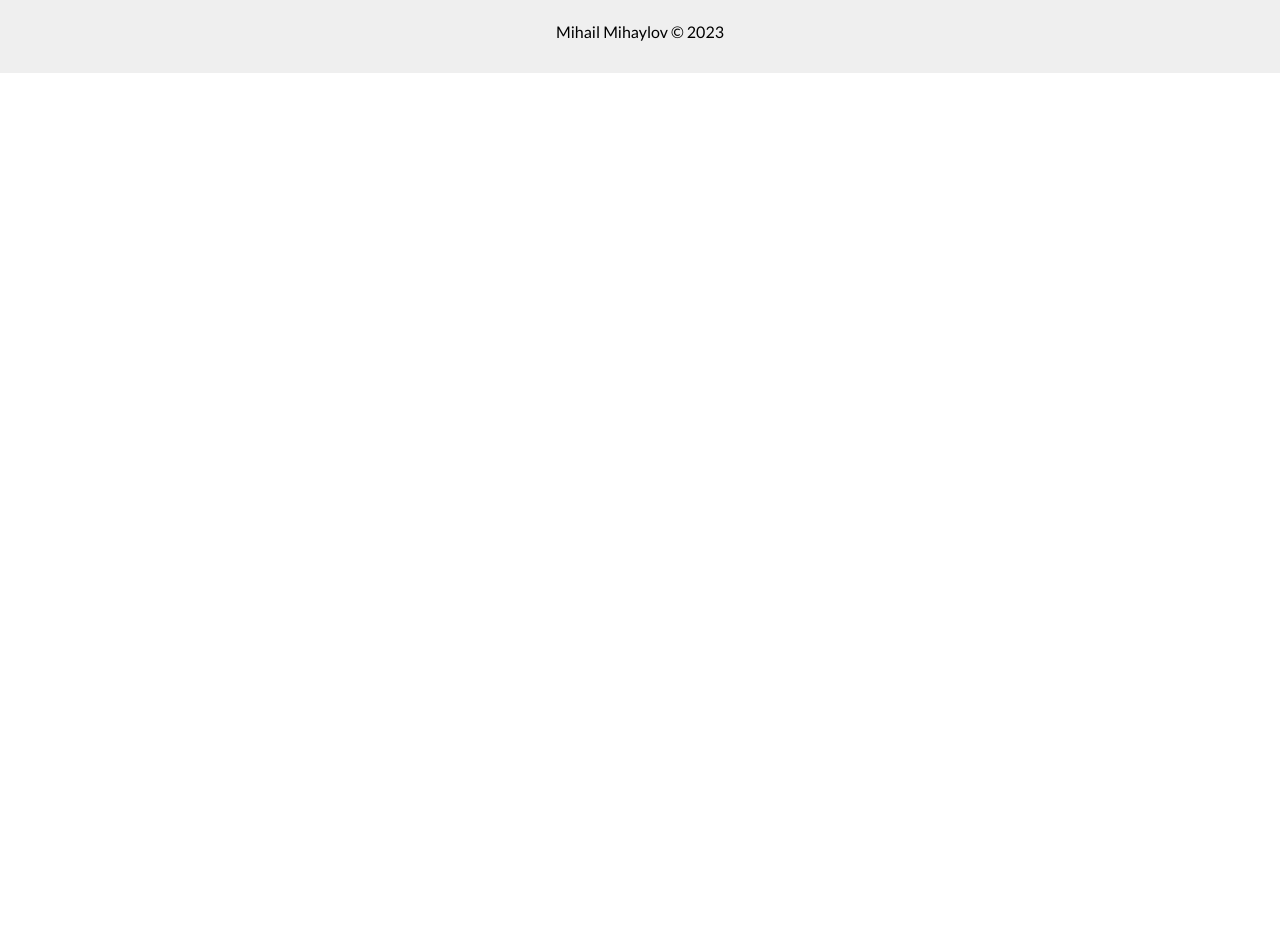
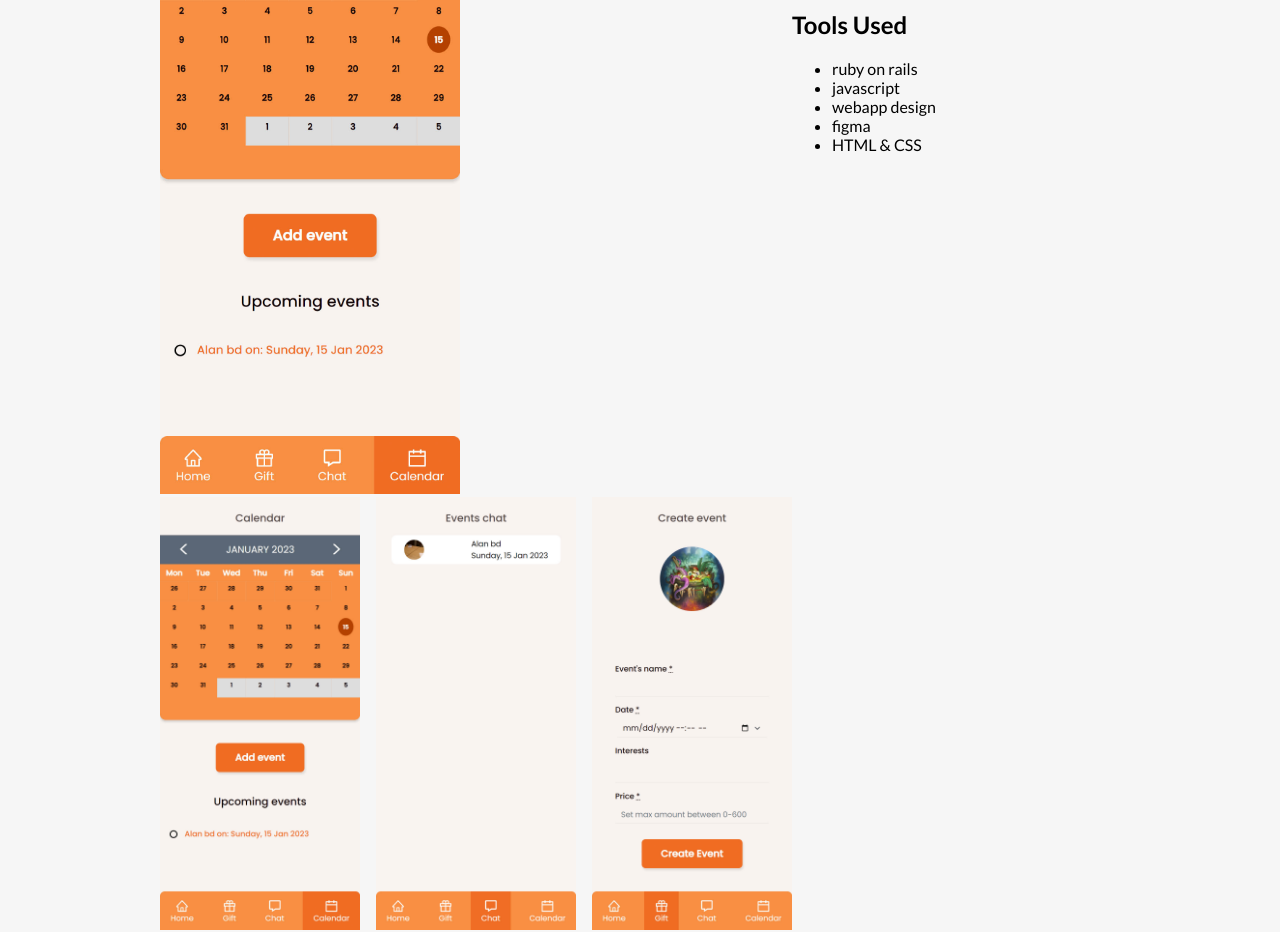
Before and after one commit to tielass/portfolio-website, a React (Create React App) app: page /development/1 in a window 1280 px wide. Shown: the part 251-1183 px from the top of the page. Before the commit the page ends 800 px from the top, so only its background shows below. Built offline with nearby package versions, Linux system fonts and the light colour scheme.

Commit message:
single page improvements

```diff
--- a/src/components/SingleProjectPage.jsx
+++ b/src/components/SingleProjectPage.jsx
@@ -2,16 +2,44 @@ import React from 'react'
 import { useParams } from 'react-router-dom'
 import { projectsDb } from '../helpers/projectsDb'
 import { illustrationDb } from '../helpers/illustrationDb'
+import '../style/SingleProjectPage.css'
 
 
 function SingleProjectPage() {
 
   const { id } = useParams()
-  const projects = projectsDb.find(project => project.id === id)
+  const singleProject = projectsDb.find(project => project.id === id)
 
   return (
     <div className='single--page'>
-      <p>single</p>
+      <div className="single--project--container">
+        <div >
+          <img className="single--project--img" src={ singleProject.image[1]} alt="" />
+        </div>
+        <div className="project--images--all">
+          {singleProject.image.slice(1).map((singleImage, index) => (
+            <div className="project--images--one">
+              <img className='project--images--one--img' key={index} src={singleImage} alt="" />
+            </div>
+          ))}
+        </div>
+      </div>
+        <div className="single--project--details">
+          <div>
+            <h2 className='project--title'>{singleProject.title}</h2>
+            <p className='project--description'>{singleProject.description}</p>
+          </div>
+          <div className="tools--used">
+            <h2 className="tools--heading">Tools Used</h2>
+            <ul className="tools">
+              {singleProject.skills.map((skill) => (
+                <div className="project--tools">
+                  <li>{skill}</li>
+                </div>
+              ))}
+            </ul>
+          </div>
+        </div>
     </div>
   )
 }
--- a/src/helpers/projectsDb.js
+++ b/src/helpers/projectsDb.js
@@ -11,7 +11,7 @@ export const projectsDb = [
     id: '1',
     title: 'GiftIt',
     description: 'Giftit is a webapp, which helps the user select the right gift, create events and invite friends to them and make use of the birthday calendar feature.  ',
-    image: [giftitThumnail, giftit2, giftit3],
+    image: [giftitThumnail, giftit2, giftit3, giftit4, ],
     type: "fullstack",
     skills: ['ruby on rails', 'javascript', 'webapp design', 'figma', 'HTML & CSS'],
     url: 'https://www.giftit.one/',
--- /dev/null
+++ b/src/style/SingleProjectPage.css
@@ -0,0 +1,29 @@
+/* Single Page */
+.single--page{
+  display: flex;
+  background-color: #F6F6F6;
+  padding: 1rem 10rem;
+}
+
+.single--project--container{
+  display: flex;
+  flex-direction: column;
+}
+
+.single--project--img{
+  width: 300px;
+}
+
+
+/* Image Grid */
+
+.project--images--all {
+  width: 70%;
+  display: grid;
+  grid-template-columns: repeat(3, 1fr);
+  gap: 1rem;
+}
+
+.project--images--one--img {
+  width: 200px;
+}
```
